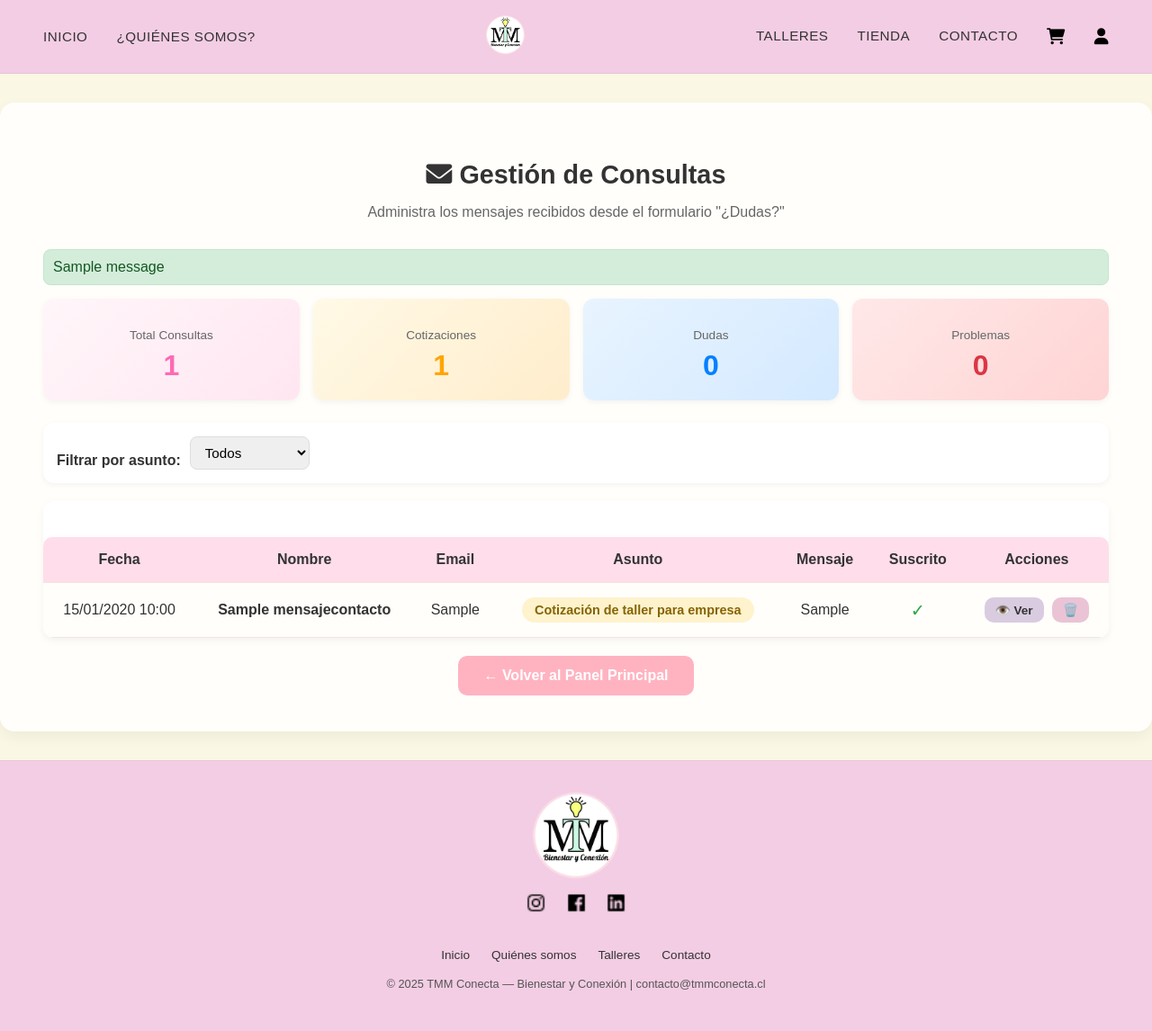
After one commit to rgarzona1/TMM_Conecta, a Django app: page /panel/consultas/ in a window 1280 px wide. The commit adds this page. Shown: the whole page at 90% size. Run offline with Django 5.2, Linux system fonts and the light colour scheme; a user stored in the database is signed in; tables that the repository leaves empty hold one stand-in row (values such as "Sample post"); one stand-in notice (Sample message) is shown.

Commit message:
panel consultas

```diff
--- a/Web/urls.py
+++ b/Web/urls.py
@@ -5,5 +5,8 @@ urlpatterns = [
     path('', views.home_view, name='home'),
     path('contacto/', views.conectar_view, name='contacto'),
     path('reseñas/nueva/', views.crear_resena_vista, name='crear_resena'),
+    path('panel/consultas/', views.panel_consultas, name='panel_consultas'),
+    path('panel/consultas/<int:pk>/', views.detalle_consulta, name='detalle_consulta'),
+    path('panel/consultas/<int:pk>/eliminar/', views.eliminar_consulta, name='eliminar_consulta'),
 
 ]
--- a/Web/views.py
+++ b/Web/views.py
@@ -1,9 +1,9 @@
-from django.shortcuts import render, redirect
+from django.shortcuts import render, redirect, get_object_or_404
 from django.contrib import messages
 from .forms import MensajeContactoForm, ResenaForm
 from .models import Taller, Producto, Resena
 from django.contrib.auth.decorators import login_required
-
+from Web.models import MensajeContacto
 
 
 def conectar_view(request):
@@ -65,3 +65,55 @@ def crear_resena_vista(request):
         form = ResenaForm()
 
     return render(request, 'web/resena_formulario.html', {'form': form})
+
+@login_required
+def panel_consultas(request):
+    """Vista para gestionar los mensajes de contacto"""
+
+    # Filtro por asunto
+    asunto_filtro = request.GET.get('asunto', 'TODOS')
+
+    if asunto_filtro == 'TODOS':
+        consultas = MensajeContacto.objects.all().order_by('-fecha_envio')
+    else:
+        consultas = MensajeContacto.objects.filter(asunto=asunto_filtro).order_by('-fecha_envio')
+
+    # Estadísticas
+    total_consultas = MensajeContacto.objects.count()
+    cotizaciones = MensajeContacto.objects.filter(asunto='cotizacion').count()
+    dudas = MensajeContacto.objects.filter(asunto='dudas').count()
+    problemas = MensajeContacto.objects.filter(asunto='problemas').count()
+    otros = MensajeContacto.objects.filter(asunto='otros').count()
+
+    context = {
+        'consultas': consultas,
+        'asunto_filtro': asunto_filtro,
+        'total_consultas': total_consultas,
+        'cotizaciones': cotizaciones,
+        'dudas': dudas,
+        'problemas': problemas,
+        'otros': otros,
+    }
+
+    return render(request, 'tienda/panel_mensajes.html', context)
+
+
+@login_required
+def detalle_consulta(request, pk):
+    """Vista para ver el detalle de una consulta"""
+    consulta = get_object_or_404(MensajeContacto, pk=pk)
+    return render(request, 'tienda/detalle_consulta.html', {'consulta': consulta})
+
+
+@login_required
+def eliminar_consulta(request, pk):
+    """Vista para eliminar una consulta"""
+    consulta = get_object_or_404(MensajeContacto, pk=pk)
+
+    if request.method == 'POST':
+        nombre = consulta.nombre_completo
+        consulta.delete()
+        messages.success(request, f'🗑️ Consulta de "{nombre}" eliminada correctamente.')
+        return redirect('panel_consultas')
+
+    return render(request, 'Web/confirmar_eliminar_consulta.html', {'consulta': consulta})
--- a/static/css/general.css
+++ b/static/css/general.css
@@ -3168,3 +3168,73 @@ form button {
     cursor: pointer;
     font-weight: bold;
 }
+
+/* ===================================== */
+/* ESTILOS ESPECÍFICOS PARA PANEL DE MENSAJES */
+/* ===================================== */
+
+.tag-asunto {
+    padding: 4px 10px;
+    border-radius: 12px;
+    font-size: 0.85rem;
+    font-weight: 600;
+    white-space: nowrap;
+}
+
+.tag-cotizacion {
+    background: #fff3cd;
+    color: #856404;
+}
+.tag-dudas {
+    background: #d1ecf1;
+    color: #0c5460;
+}
+.tag-problemas {
+    background: #f8d7da;
+    color: #721c24;
+}
+.tag-otro {
+    background: #e2e3e5;
+    color: #383d41;
+}
+
+.btn-accion-ver {
+    background: var(--color-lavanda);
+    color: var(--color-texto);
+    border: none;
+}
+
+.btn-accion-eliminar {
+    background: #eac4d5;
+    color: #721c24;
+    border: none;
+}
+
+/* ===================================== */
+/* ESTILOS ESPECÍFICOS PARA DETALLE DE CONSULTA */
+/* ===================================== */
+
+.tag-asunto {
+    padding: 6px 14px;
+    border-radius: 16px;
+    font-size: 0.9rem;
+    font-weight: 600;
+    display: inline-block;
+    white-space: nowrap;
+}
+.tag-cotizacion {
+    background: #fff3cd;
+    color: #856404;
+}
+.tag-dudas {
+    background: #d1ecf1;
+    color: #0c5460;
+}
+.tag-problemas {
+    background: #f8d7da;
+    color: #721c24;
+}
+.tag-otro {
+    background: #e2e3e5;
+    color: #383d41;
+}
--- /dev/null
+++ b/templates/tienda/panel_mensajes.html
@@ -0,0 +1,121 @@
+{% extends 'general.html' %}
+{% block title %}Gestión de Consultas{% endblock %}
+
+{% block content %}
+<section class="panel-right" style="max-width: 1200px; margin: 2rem auto;">
+
+    <h2><i class="fa fa-envelope"></i> Gestión de Consultas</h2>
+    <p>Administra los mensajes recibidos desde el formulario "¿Dudas?"</p>
+
+    {% if messages %}
+      {% for message in messages %}
+        {% if message.tags == 'success' %}
+          <div style="padding:10px; margin-bottom:15px; border-radius:8px; background-color:#d4edda; color:#155724; border:1px solid #c3e6cb;">
+            {{ message }}
+          </div>
+        {% else %}
+          <div style="padding:10px; margin-bottom:15px; border-radius:8px; background-color:#f8d7da; color:#721c24; border:1px solid #f5c6cb;">
+            {{ message }}
+          </div>
+        {% endif %}
+      {% endfor %}
+    {% endif %}
+
+    <div style="display: grid; grid-template-columns: repeat(auto-fit, minmax(180px, 1fr)); gap: 15px; margin-bottom: 25px;">
+        <div style="background: linear-gradient(135deg, #fff6fa, #ffe6f0); padding: 20px; border-radius: 12px; text-align: center; box-shadow: 0 2px 6px rgba(0,0,0,0.05);">
+          <h3 style="color: #666; font-size: 0.85rem; margin-bottom: 8px; font-weight: 500;">Total Consultas</h3>
+          <p style="font-size: 2rem; font-weight: bold; color: #ff69b4; margin: 0;">{{ total_consultas }}</p>
+        </div>
+        <div style="background: linear-gradient(135deg, #fff9e6, #ffedcc); padding: 20px; border-radius: 12px; text-align: center; box-shadow: 0 2px 6px rgba(0,0,0,0.05);">
+          <h3 style="color: #666; font-size: 0.85rem; margin-bottom: 8px; font-weight: 500;">Cotizaciones</h3>
+          <p style="font-size: 2rem; font-weight: bold; color: #ffa500; margin: 0;">{{ cotizaciones }}</p>
+        </div>
+        <div style="background: linear-gradient(135deg, #e8f4ff, #d4e9ff); padding: 20px; border-radius: 12px; text-align: center; box-shadow: 0 2px 6px rgba(0,0,0,0.05);">
+          <h3 style="color: #666; font-size: 0.85rem; margin-bottom: 8px; font-weight: 500;">Dudas</h3>
+          <p style="font-size: 2rem; font-weight: bold; color: #0080ff; margin: 0;">{{ dudas }}</p>
+        </div>
+        <div style="background: linear-gradient(135deg, #ffe8e8, #ffd4d4); padding: 20px; border-radius: 12px; text-align: center; box-shadow: 0 2px 6px rgba(0,0,0,0.05);">
+          <h3 style="color: #666; font-size: 0.85rem; margin-bottom: 8px; font-weight: 500;">Problemas</h3>
+          <p style="font-size: 2rem; font-weight: bold; color: #dc3545; margin: 0;">{{ problemas }}</p>
+        </div>
+    </div>
+
+    <div style="margin-bottom: 20px; background: white; padding: 15px; border-radius: 12px; box-shadow: 0 2px 6px rgba(0,0,0,0.05);">
+      <form method="GET" style="display: flex; gap: 10px; align-items: center; flex-wrap: wrap;">
+        <label style="font-weight: 600; color: #333;">Filtrar por asunto:</label>
+        <select name="asunto" onchange="this.form.submit()" style="padding: 8px 12px; border-radius: 8px; border: 1px solid #ddd; font-size: 0.95rem;">
+          <option value="TODOS" {% if asunto_filtro == 'TODOS' %}selected{% endif %}>Todos</option>
+          <option value="cotizacion" {% if asunto_filtro == 'cotizacion' %}selected{% endif %}>Cotizaciones</option>
+          <option value="dudas" {% if asunto_filtro == 'dudas' %}selected{% endif %}>Dudas</option>
+          <option value="problemas" {% if asunto_filtro == 'problemas' %}selected{% endif %}>Problemas</option>
+          <option value="otros" {% if asunto_filtro == 'otros' %}selected{% endif %}>Otros</option>
+        </select>
+      </form>
+    </div>
+
+    <div style="background: white; border-radius: 12px; overflow: hidden; box-shadow: 0 3px 10px rgba(0,0,0,0.05);">
+      <table class="tabla-panel">
+        <thead>
+          <tr>
+            <th>Fecha</th>
+            <th>Nombre</th>
+            <th>Email</th>
+            <th>Asunto</th>
+            <th>Mensaje</th>
+            <th>Suscrito</th>
+            <th>Acciones</th>
+          </tr>
+        </thead>
+        <tbody>
+          {% for consulta in consultas %}
+          <tr>
+            <td style="white-space: nowrap;">{{ consulta.fecha_envio|date:"d/m/Y H:i" }}</td>
+            <td><strong>{{ consulta.nombre_completo }}</strong></td>
+            <td>{{ consulta.correo_electronico }}</td>
+            <td>
+              {% with asunto=consulta.asunto %}
+              <span class="tag-asunto
+                {% if asunto == 'cotizacion' %}tag-cotizacion
+                {% elif asunto == 'dudas' %}tag-dudas
+                {% elif asunto == 'problemas' %}tag-problemas
+                {% else %}tag-otro{% endif %}">
+                {{ consulta.get_asunto_display }}
+              </span>
+              {% endwith %}
+            </td>
+            <td style="max-width: 300px; overflow: hidden; text-overflow: ellipsis; white-space: nowrap;">
+              {{ consulta.mensaje|truncatewords:10 }}
+            </td>
+            <td style="text-align: center;">
+              {% if consulta.suscripcion %}
+                <span style="color: #28a745; font-size: 1.2rem;">✓</span>
+              {% else %}
+                <span style="color: #ccc; font-size: 1.2rem;">○</span>
+              {% endif %}
+            </td>
+            <td style="white-space: nowrap;">
+              <a href="{% url 'detalle_consulta' consulta.id %}" class="btn-panel btn-accion-ver" style="padding: 6px 12px; font-size: 0.85rem; margin-right: 5px;">
+                👁️ Ver
+              </a>
+              <a href="{% url 'eliminar_consulta' consulta.id %}" class="btn-panel btn-accion-eliminar" style="padding: 6px 12px; font-size: 0.85rem;" onclick="return confirm('¿Eliminar esta consulta?');">
+                🗑️
+              </a>
+            </td>
+          </tr>
+          {% empty %}
+          <tr>
+            <td colspan="7" style="text-align: center; padding: 2rem; color: #999;">
+              No hay consultas registradas.
+            </td>
+          </tr>
+          {% endfor %}
+        </tbody>
+      </table>
+    </div>
+
+    <div style="margin-top: 20px; text-align: center;">
+      <a href="{% url 'panel_duena_inicio' %}" class="btn-panel">← Volver al Panel Principal</a>
+    </div>
+
+</section>
+{% endblock %}
```
Also changed, not shown: templates/tienda/detalle_consulta.html (added, +53 -0 lines), templates/tienda/panel_inicio.html (+33 -38 lines).
